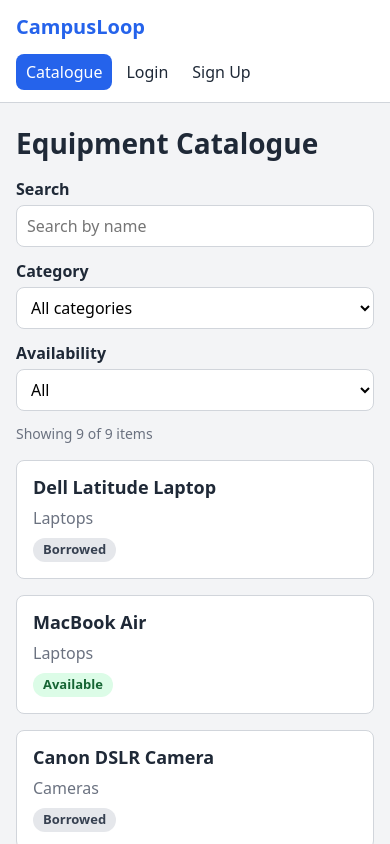
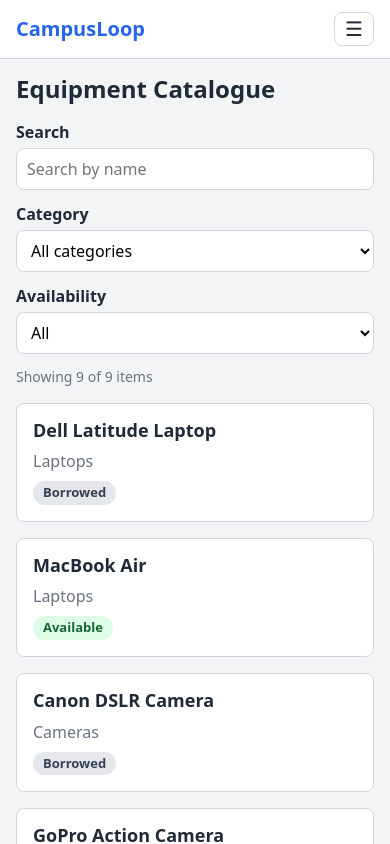
Before and after one commit to Ali-Muhammad24/campusloop, a React (Vite) app in the folder frontend/: page / in a window 390 px wide. Shown: the top 844 px of the page. Built offline with nearby package versions, Linux system fonts and the light colour scheme.

Commit message:
Add mobile layout

```diff
--- a/frontend/src/components/Navbar.tsx
+++ b/frontend/src/components/Navbar.tsx
@@ -1,3 +1,4 @@
+import { useState } from 'react';
 import { Link, NavLink, useNavigate } from 'react-router-dom';
 import { useAppDispatch, useAppSelector } from '../store/hooks';
 import { logout, selectUser } from '../store/authSlice';
@@ -24,9 +25,17 @@ function Navbar() {
   const dispatch = useAppDispatch();
   const navigate = useNavigate();
 
+  // Phones only: whether the ☰ menu is open. On wider screens the links always show.
+  const [menuOpen, setMenuOpen] = useState(false);
+
   const links = !user ? guestLinks : user.role === 'Admin' ? adminLinks : studentLinks;
 
+  function closeMenu() {
+    setMenuOpen(false);
+  }
+
   function handleLogout() {
+    closeMenu();
     dispatch(logout());
     navigate('/login');
   }
@@ -34,14 +43,34 @@ function Navbar() {
   return (
     <header className="navbar">
       <div className="navbar-inner">
-        <Link to="/" className="navbar-brand">
+        <Link to="/" className="navbar-brand" onClick={closeMenu}>
           CampusLoop
         </Link>
+
+        {/* Only visible on small screens (see index.css). */}
+        <button
+          type="button"
+          className="navbar-toggle"
+          aria-label={menuOpen ? 'Close menu' : 'Open menu'}
+          aria-expanded={menuOpen}
+          aria-controls="navbar-menu"
+          onClick={() => setMenuOpen((open) => !open)}
+        >
+          {menuOpen ? '✕' : '☰'}
+        </button>
+
+        <div id="navbar-menu" className={menuOpen ? 'navbar-menu navbar-menu-open' : 'navbar-menu'}>
           <nav className="navbar-links">
             {links.map((link) => (
               // NavLink adds the "active" class to the link of the current page.
               // "end" stops "/" from being active on every page.
-            <NavLink key={link.to} to={link.to} end={link.to === '/'} className="navbar-link">
+              <NavLink
+                key={link.to}
+                to={link.to}
+                end={link.to === '/'}
+                className="navbar-link"
+                onClick={closeMenu}
+              >
                 {link.label}
               </NavLink>
             ))}
@@ -57,6 +86,7 @@ function Navbar() {
             </div>
           )}
         </div>
+      </div>
     </header>
   );
 }
--- a/frontend/src/index.css
+++ b/frontend/src/index.css
@@ -32,6 +32,7 @@ h2,
 h3 {
   margin: 0 0 16px;
   line-height: 1.2;
+  overflow-wrap: anywhere; /* long names wrap instead of making the page scroll sideways */
 }
 
 h1 {
@@ -99,9 +100,70 @@ a {
   gap: 10px;
 }
 
+.navbar-user > span {
+  overflow-wrap: anywhere; /* long names wrap instead of overflowing */
+}
+
 .navbar-role {
   color: var(--text-light);
   font-size: 14px;
+}
+
+/* On wider screens the menu wrapper doesn't affect the layout: the links and the
+   user section sit in the navbar row exactly as before. */
+.navbar-menu {
+  display: contents;
+}
+
+/* The ☰ button only shows on small screens. */
+.navbar-toggle {
+  display: none;
+  padding: 4px 10px;
+  border: 1px solid var(--border);
+  border-radius: var(--radius);
+  background: var(--white);
+  color: var(--text);
+  font-size: 20px;
+  line-height: 1.2;
+  cursor: pointer;
+}
+
+.navbar-toggle:hover {
+  background: var(--bg);
+}
+
+/* Small screens: links, user name and Logout move into a menu that opens with ☰. */
+@media (max-width: 720px) {
+  .navbar-toggle {
+    display: block;
+  }
+
+  .navbar-menu {
+    display: none;
+    width: 100%; /* drops onto its own row under the brand and ☰ */
+    flex-direction: column;
+    gap: 8px;
+    padding-top: 8px;
+    border-top: 1px solid var(--border);
+  }
+
+  .navbar-menu-open {
+    display: flex;
+  }
+
+  .navbar-links {
+    flex-direction: column;
+  }
+
+  .navbar-link {
+    padding: 10px 12px; /* bigger tap area */
+  }
+
+  .navbar-user {
+    justify-content: space-between;
+    padding: 8px 12px 0;
+    border-top: 1px solid var(--border);
+  }
 }
 
 /* ---------- Page container ---------- */
@@ -223,6 +285,17 @@ textarea[aria-invalid='true'] {
 .field-error {
   color: var(--danger);
   font-size: 14px;
+}
+
+/* Long words (emails, item names) in messages and cards wrap instead of overflowing. */
+.alert-error,
+.alert-success,
+.alert-info,
+.confirm-box,
+.empty-message,
+.equipment-card,
+.item-details-description {
+  overflow-wrap: anywhere;
 }
 
 /* Error for the whole form, e.g. wrong email or password. */
@@ -645,3 +718,45 @@ textarea[aria-invalid='true'] {
   margin: 16px 0 0;
   color: var(--text-light);
 }
+
+/* ---------- Phones (about 480px and narrower) ---------- */
+@media (max-width: 480px) {
+  h1 {
+    font-size: 24px;
+  }
+
+  .container {
+    padding-top: 16px;
+  }
+
+  /* Less padding so forms and details have more room. */
+  .auth-card,
+  .item-details,
+  .item-request,
+  .manage-form-card {
+    padding: 16px;
+  }
+
+  .auth-card {
+    margin: 8px auto;
+  }
+
+  /* Dashboard counts: 3 small cards in one row instead of 2 + 1. */
+  .stat-grid {
+    grid-template-columns: repeat(3, 1fr);
+    gap: 8px;
+  }
+
+  .stat-card {
+    padding: 12px 8px;
+    text-align: center;
+  }
+
+  .stat-value {
+    font-size: 24px;
+  }
+
+  .stat-label {
+    font-size: 13px;
+  }
+}
```
Lines whose indentation alone changed are shown as unchanged.
